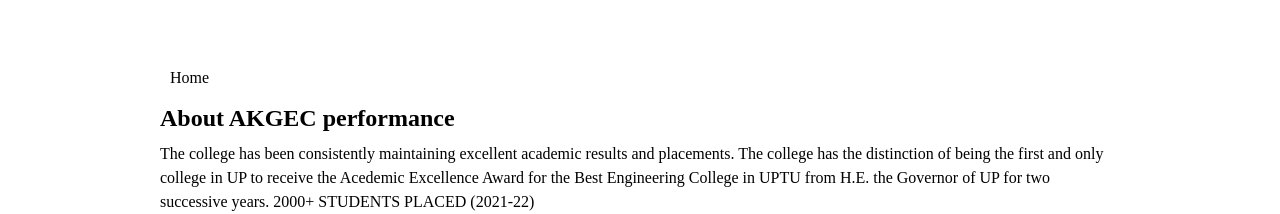
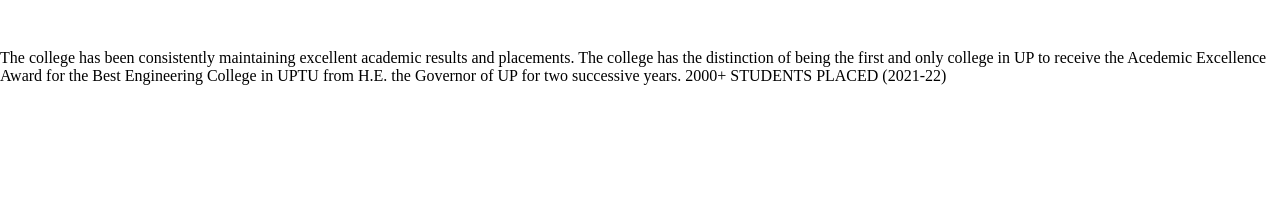
Before and after one commit to CSI-Trainee-2023/akgec_page_ishika, a plain HTML site: page index.html in a window 1280 px wide. Shown: the part 810-1024 px from the top of the page. After the commit the page ends 895 px from the top, so only its background shows below. Drawn offline with Linux system fonts and the light colour scheme.

Commit message:
Update index.html

```diff
--- a/index.html
+++ b/index.html
@@ -34,19 +34,7 @@
 
 
     </div>
-     <div class="page">
-            <div id="navbar">
-                <nav> <ul>
-                        <li>
-                            <a href="#">Home</a>
-                        </li>
 
-                    </ul></nav>
-            </div><br>
-            <section id="About">
-                <div>
-                    <h1>About AKGEC performance</h1>
-    </div>
     <div> <p>
             The college has been consistently maintaining excellent academic results and placements. The college has the distinction of being the first and only college in UP to receive the Acedemic Excellence Award for the Best Engineering College in UPTU from H.E. the Governor of UP for two successive years.
             2000+ STUDENTS PLACED (2021-22)
```
